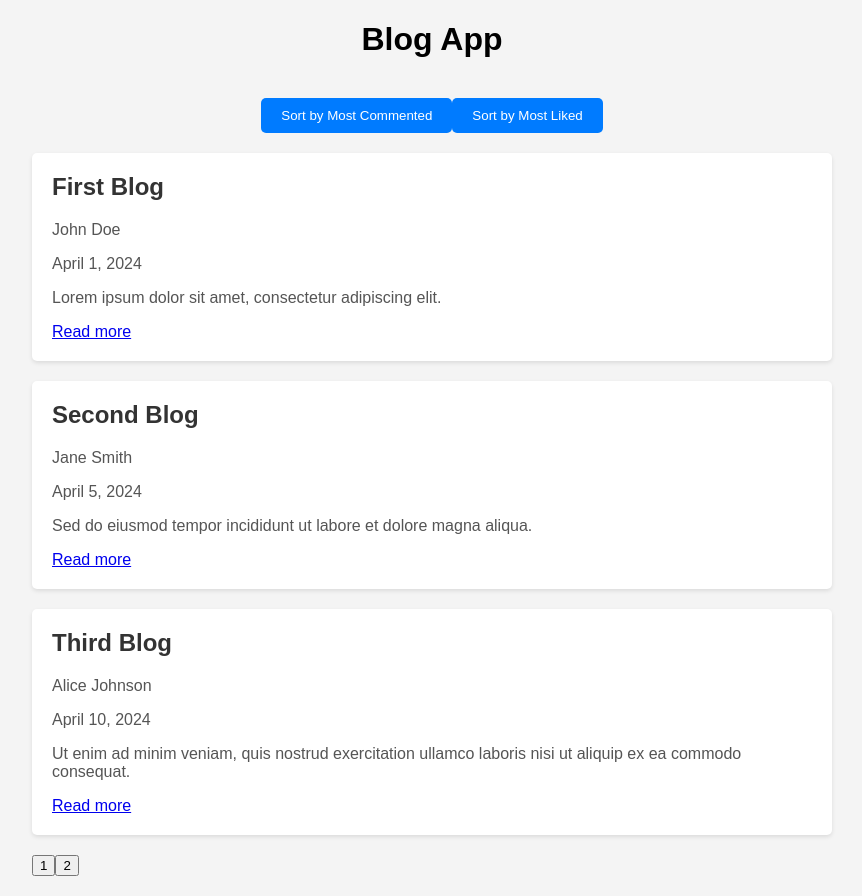
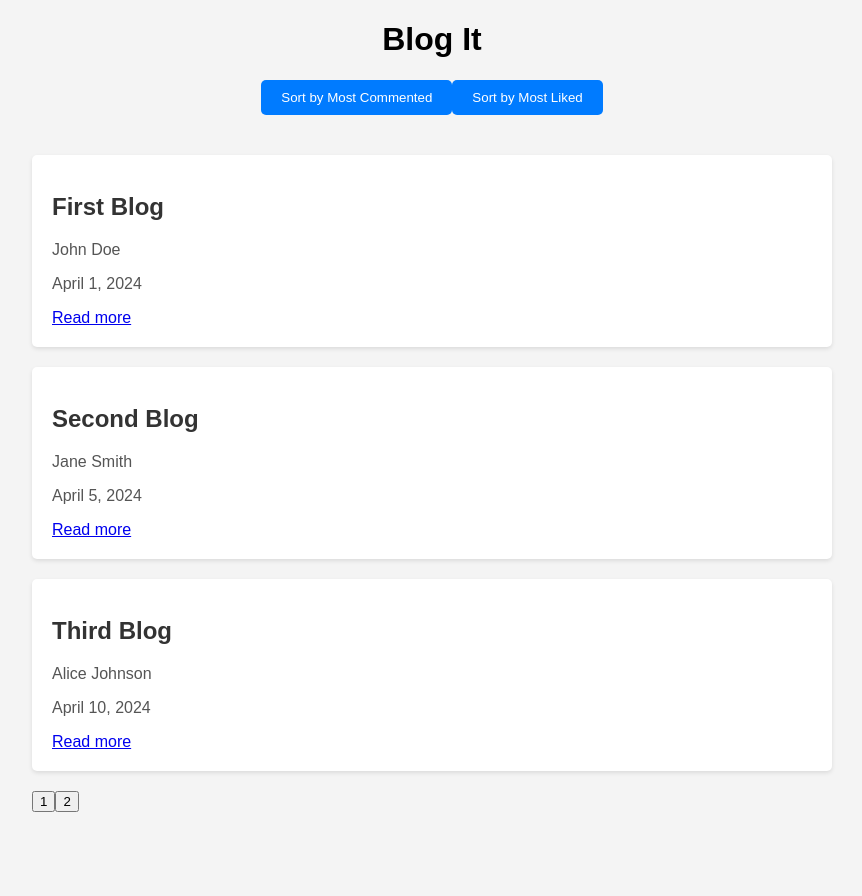
Before and after one commit to Kush-4826/React-Blog, a React (Vite) app: page / in a window 1280 px wide. Shown: the whole page, without its empty margins (208-1070 px from the left). After the commit the page ends 832 px from the top, so only its background shows below. Built offline with nearby package versions, Linux system fonts and the light colour scheme.

Commit message:
Designed Home Page

```diff
--- a/src/components/Home.jsx
+++ b/src/components/Home.jsx
@@ -42,19 +42,26 @@ const Home = () => {
 
   return (
     <div className="container">
-      <h1 className="header">Blog App</h1>
+      <div className="header">
+        <h1 className="header-text">Blog It</h1>
         <div className="button-container">
           <button className="button" onClick={sortByMostCommented}>Sort by Most Commented</button>
           <button className="button" onClick={sortByMostLiked}>Sort by Most Liked</button>
         </div>
-      <div>
+      </div>
+      <div className='blog-container row'>
         {currentBlogs.map(blog => (
-          <div className="blog" key={blog.id}>
+          <div className="blog col-4" key={blog.id}>
+            <div className='image-container'>
+              <img src={ blog.image } alt="" className='image-responsive'/>
+            </div>
+            <div className='details-container'>
               <h2>{blog.title}</h2>
               <p>{blog.author}</p>
               <p>{blog.date}</p>
-            <p>{blog.content}</p>
-            <Link to={`/blog/${blog.id}`}>Read more</Link>
+              {/* <p>{blog.content}</p> */}
+              <Link to={`/blog/${blog.id}`} className='button-link'>Read more</Link>
+            </div>
           </div>
         ))}
       </div>
```
Lines whose indentation alone changed are shown as unchanged.
